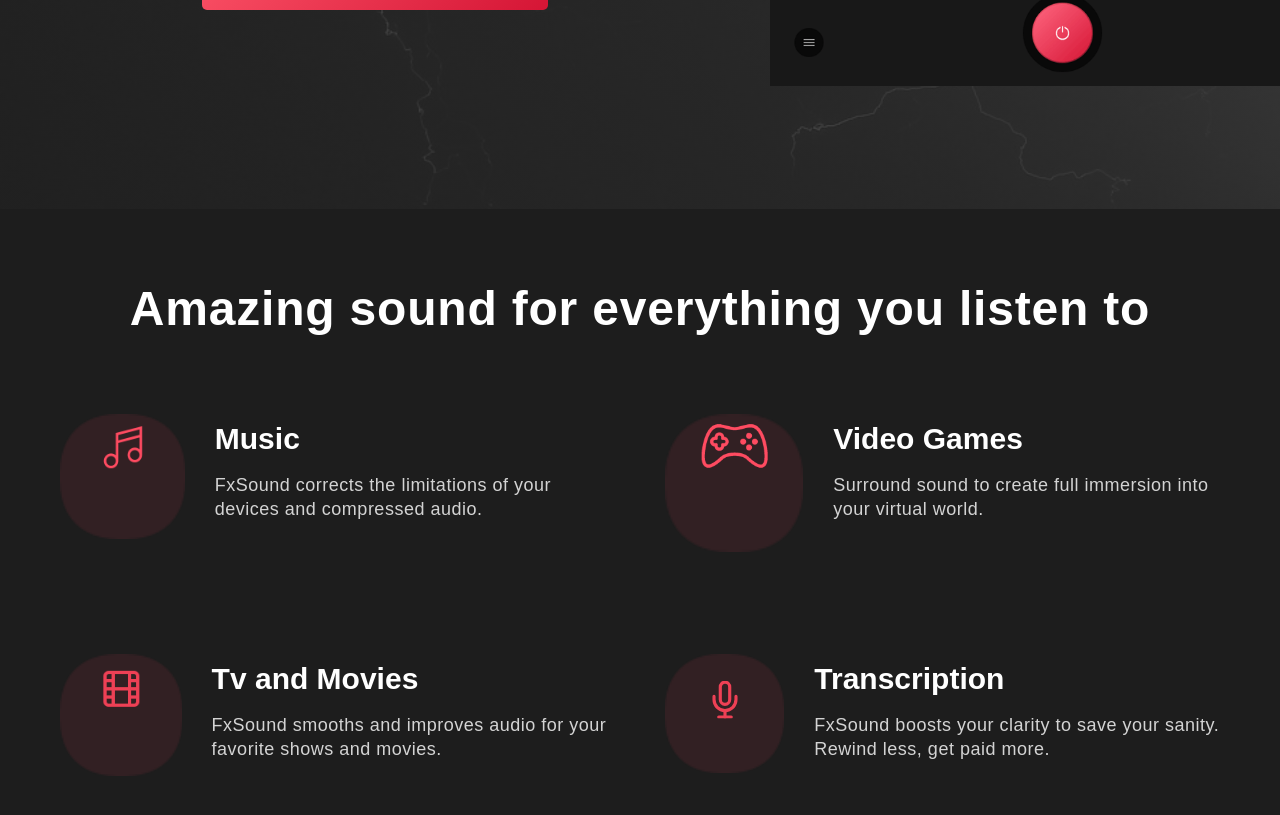
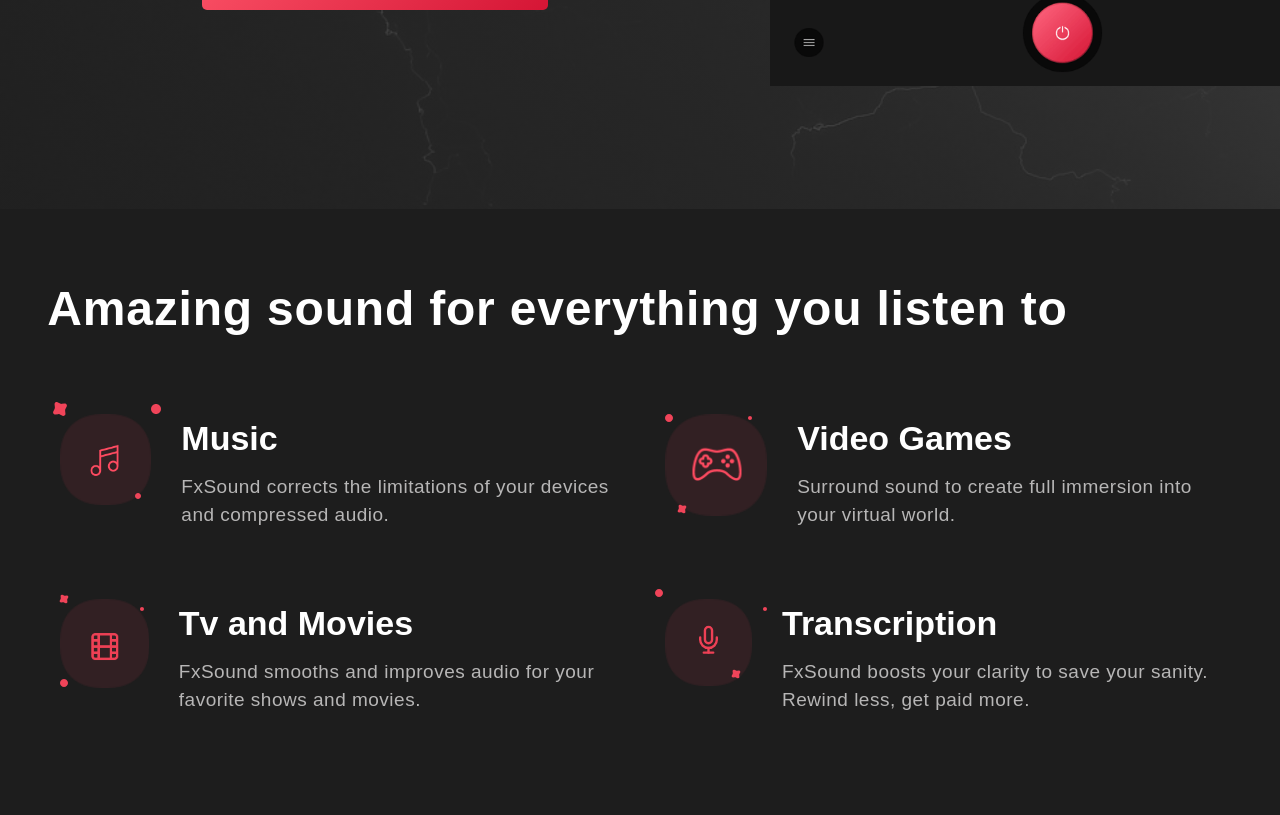
Before and after one commit to emon-shikder2217/fxSound-clone, a React (Vite) app: page / in a window 1280 px wide. Shown: the part 591-1406 px from the top of the page. Built offline with nearby package versions, Linux system fonts and the light colour scheme; a web font is replaced by a local one.

Commit message:
2nd page complete

```diff
--- a/src/components/Page1/Page1.css
+++ b/src/components/Page1/Page1.css
@@ -98,6 +98,8 @@
 
     font-size: 24px;
 
+    margin-left: -165px;
+
 }
 
 .child1Icon {
@@ -114,9 +116,9 @@
 
     align-items: center;
 
-    width: 190px;
+    width: 135px;
 
-    height: 190px;
+    height: 135px;
 
     display: flex;
 
@@ -138,11 +140,13 @@
 
     align-items: center;
 
-    width: 190px;
+    width: 135px;
 
-    height: 190px;
+    height: 135px;
 
     display: flex;
+
+    position: relative;
 
 }
 
@@ -160,11 +164,13 @@
 
     align-items: center;
 
-    width: 190px;
+    width: 135px;
 
-    height: 190px;
+    height: 135px;
 
     display: flex;
+
+    position: relative;
 
 }
 
@@ -183,13 +189,187 @@
 
     align-items: center;
 
-    width: 190px;
+    width: 135px;
 
-    height: 190px;
+    height: 135px;
 
     display: flex;
 
+    position: relative;
+
 }
+
+
+.circle1-1 {
+
+  position: absolute;
+
+  top: -13px;
+
+  left: -8px;
+
+  width: 16px;
+
+  height: 16px;
+
+}
+.circle1-2 {
+
+  position: absolute;
+
+  bottom: 50px;
+
+  right: 10px;
+
+  width: 6px;
+
+  height: 6px;
+
+}
+.circle1-3 {
+
+  position: absolute;
+
+  top: -10px;
+
+  right: -10px;
+
+  width: 10px;
+
+  height: 10px;
+
+}
+
+
+.circle2-1 {
+
+    position: absolute;
+
+    top: 90px;
+
+    right: 80px;
+
+    width: 10px;
+
+    height: 10px;
+
+}
+
+.circle2-2 {
+
+    position: absolute;
+
+    top: 0px;
+
+    left: 0px;
+
+    width: 8px;
+
+    height: 8px;
+
+}
+
+.circle2-3 {
+
+    position: absolute;
+
+    width: 4px;
+
+    height: 4px;
+
+    top: 2px;
+
+    right: 15px;
+
+}
+
+.circle3-1 {
+
+    position: absolute;
+
+    top: -5px;
+
+    right: 80px;
+
+    width: 10px;
+
+    height: 10px;
+
+}
+
+.circle3-2 {
+
+    position: absolute;
+
+    top: 80px;
+
+    left: 0px;
+
+    width: 8px;
+
+    height: 8px;
+
+}
+
+.circle3-3 {
+
+    position: absolute;
+
+    width: 4px;
+
+    height: 4px;
+
+    top: 8px;
+
+    right: 5px;
+
+}
+
+
+.circle4-1 {
+
+    position: absolute;
+
+    top: 70px;
+
+    left: 66px;
+
+    width: 10px;
+
+    height: 10px;
+
+}
+
+.circle4-2 {
+
+    position: absolute;
+
+    top: -10px;
+
+    left: -10px;
+
+    width: 8px;
+
+    height: 8px;
+
+}
+
+.circle4-3 {
+
+    position: absolute;
+
+    width: 4px;
+
+    height: 4px;
+
+    top: 8px;
+
+    right: -15px;
+
+}
+
+
+
 
 .child1Txt,
 .child2Txt,
@@ -209,7 +389,7 @@
 .child3Txt h3,
 .child4Txt h3 {
 
-    font-size: 30px;
+    font-size: 34px;
 
     font-weight: 700;
 
@@ -235,13 +415,13 @@
 
     pointer-events: none;
 
-    transform: translate(1%, -150%);
+    transform: translate(-5%, -70%);
 
 }
 
 .tv {
 
-    transform: translate(1%, -165%);
+    transform: translate(1%, -75%);
 
     width: 30%;
 
@@ -251,16 +431,16 @@
 
     width: 48%;
 
-    transform: translate(1%, -95%);
+    transform: translate(1%, -35%);
 }
 
 .mic {
 
     width: 22%;
 
-    height: 20%;
+    height: 22%;
 
-    transform: translateY(-130%);
+    transform: translateY(-90%);
 
 }
 
@@ -269,15 +449,15 @@
 .child3Txt p,
 .child4Txt p {
 
-    font-size: 18px;
+    font-size: 19px;
 
     font-weight: 400;
 
-    line-height: 24px;
+    line-height: 28px;
 
     font-family: 'gilroy-light', sans-serif;
 
-    color: #e7e7e7e7;
+    color: #deddddcb;
 
     margin-top: 20px;
 
--- a/src/components/Page1/Page1.jsx
+++ b/src/components/Page1/Page1.jsx
@@ -1,13 +1,19 @@
 import React from "react";
 import "./Page1.css";
-import musicIcon from '../../assets/music.png';
-import controllerIcon from '../../assets/controller.png';
+import musicIcon from "../../assets/music.png";
+import controllerIcon from "../../assets/controller.png";
 import micIcon from "../../assets/mic.svg";
 import fileIcon from "../../assets/film.png";
+import circle from "../../assets/circle.svg";
+import circle2 from "../../assets/circle2.svg";
+import circle3 from "../../assets/circle3.svg";
 
 const features = [
   {
     icon: musicIcon,
+    circle: circle,
+    circle2: circle2,
+    circle3: circle3,
     alt: "music",
     className: "child1 child1Icon",
     title: "Music",
@@ -15,6 +21,9 @@
   },
   {
     icon: controllerIcon,
+    circle: circle,
+    circle2: circle2,
+    circle3: circle3,
     alt: "controller",
     className: "child2 child2Icon",
     title: "Video Games",
@@ -22,6 +31,9 @@
   },
   {
     icon: fileIcon,
+    circle: circle,
+    circle2: circle2,
+    circle3: circle3,
     alt: "tv",
     className: "child3 child3Icon",
     title: "Tv and Movies",
@@ -29,6 +41,9 @@
   },
   {
     icon: micIcon,
+    circle: circle,
+    circle2: circle2,
+    circle3: circle3,
     alt: "mic",
     className: "child4 child1Icon",
     title: "Transcription",
@@ -44,16 +59,31 @@
           <h1>Amazing sound for everything you listen to</h1>
         </div>
         <div className="parent1">
-          {features.map((feature, idx) => (
-            <div className={`child${idx + 1}`} key={idx}>
+          {features.map((feature, index) => (
+            <div className={`child${index + 1}`} key={index}>
               <div className={feature.className}>
+                <img
+                  src={feature.circle}
+                  className={`circle circle${index + 1}-1`}
+                  alt="circle"
+                />
                 <img
                   src={feature.icon}
                   alt={feature.alt}
                   className={feature.alt}
                 />
+                <img
+                  src={feature.circle2}
+                  className={`circle2 circle${index + 1}-2`}
+                  alt="circle2"
+                />
+                <img
+                  src={feature.circle3}
+                  className={`circle3 circle${index + 1}-3`}
+                  alt="circle3"
+                />
               </div>
-              <div className={`child${idx + 1}Txt`}>
+              <div className={`child${index + 1}Txt`}>
                 <h3>{feature.title}</h3>
                 <p>{feature.text}</p>
               </div>
```
